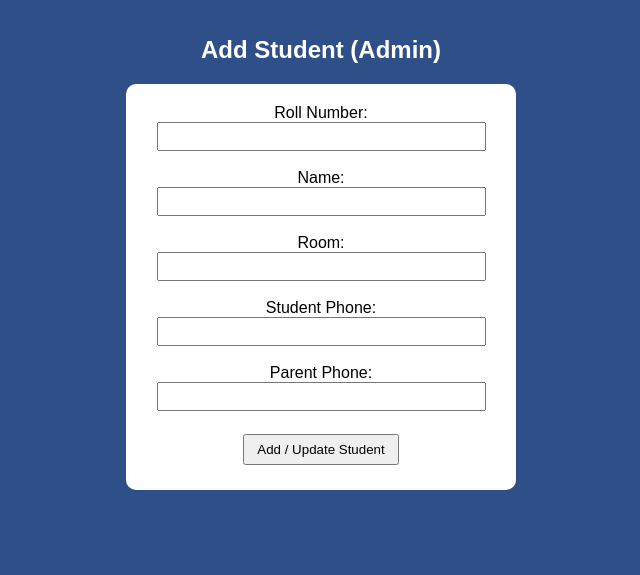
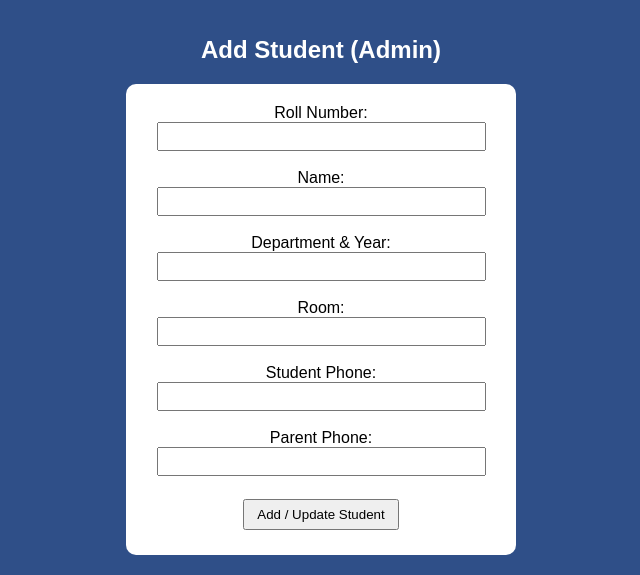
Before and after one commit to Gowthamraj2005/hostel, a Flask app: page / in a window 1280 px wide. Shown: the part 412-987 px from the top of the page, without its empty margins (319-959 px from the left). Before the commit the page ends 902 px from the top, so only its background shows below. Run offline with Flask 3, Linux system fonts and the light colour scheme; some libraries are stand-ins or nearby versions.

Commit message:
warden.html

```diff
--- a/templates/warden.html
+++ b/templates/warden.html
@@ -59,10 +59,13 @@
 {% if student %}
 <form method="POST" action="/approve">
 Roll Number:
-<input type="text" name="roll" value="{{ student.roll_number if student else '' }}" required><br><br>
+<input type="text" name="roll" value="{{ student.roll_number if student else '' }}" readonly><br><br>
 
 Student Name:
 <input type="text" name="name" value="{{ student.name if student else '' }}" readonly><br><br>
+
+Department & Year:
+<input type="text" name="name" value="{{ student.department if student else '' }}" readonly><br><br>
 
 Room:
 <input type="text" name="room" value="{{ student.room if student else '' }}" readonly><br><br>
@@ -103,6 +106,9 @@ Principal Phone:
     Name:<br>
     <input type="text" name="name" required><br><br>
 
+    Department & Year:<br>
+    <input type="text" name="department" required><br><br>
+
     Room:<br>
     <input type="text" name="room"><br><br>
 
```
